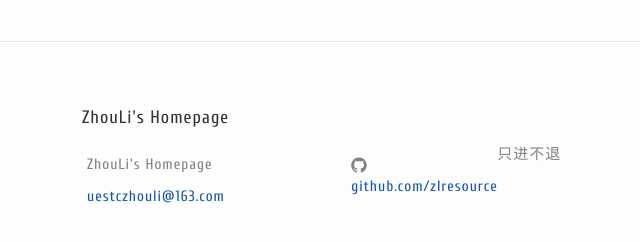
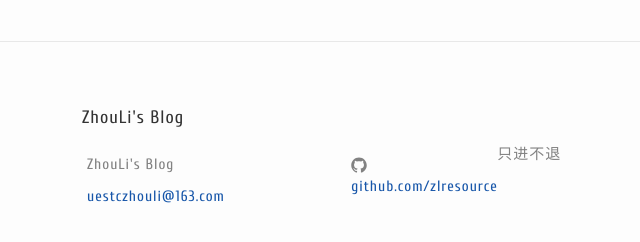
Before and after one commit to zhouliking/zhouliking.github.com, a Jekyll site: the page built from index.html, in a window 1280 px wide and 900 px high, scrolled down 5313 px. Shown: the part 632-874 px from the top of the window, without its empty margins (188-828 px from the left). Built offline with Jekyll 4.4.1, drawn with Linux system fonts in a browser that asks for light colours; nearby versions of some CDN libraries; some of the changed text lies outside the part shown.

Commit message:
Update _config.yml

```diff
--- a/_config.yml
+++ b/_config.yml
@@ -6,7 +6,7 @@
 # 'jekyll serve'. If you change this file, please restart the server process.
 
 # Site settings
-title: ZhouLi's Homepage
+title: ZhouLi's Blog
 email: uestczhouli@163.com
 description: > # this means to ignore newlines until "baseurl:"
   只进不退
```
